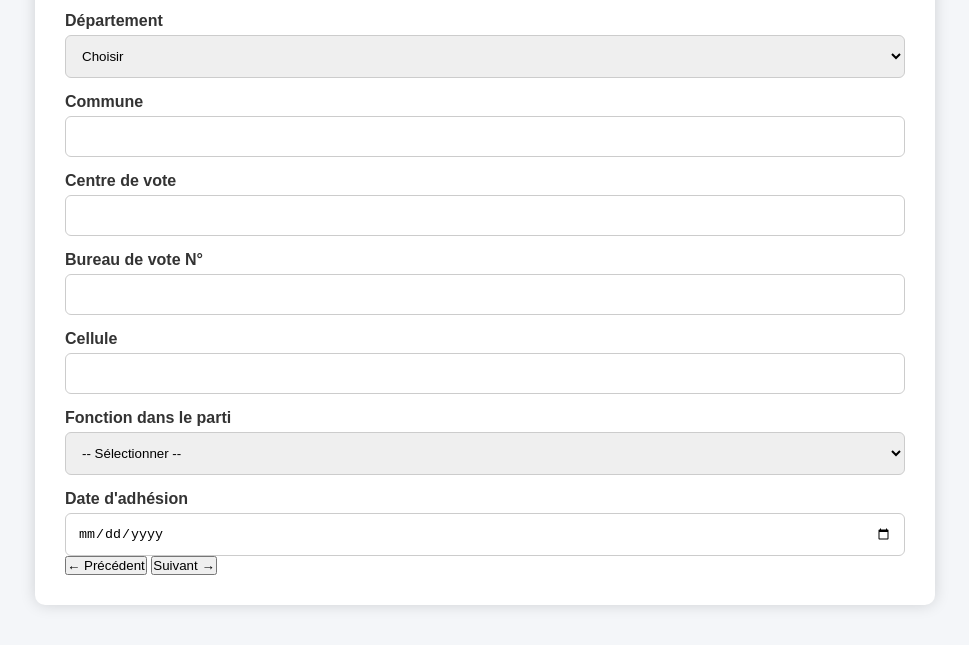
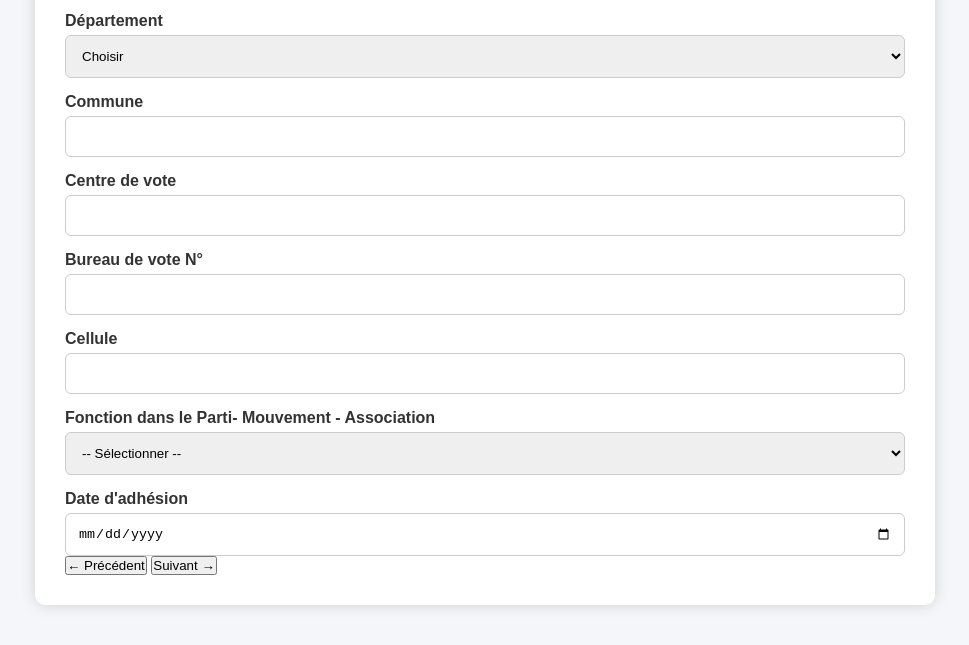
Before and after one commit to m1nsourgueye77-spec/FICHE-DE-RECENSEMENT-DEMO, a plain HTML site: page etape2.html in a window 1280 px wide. Shown: the part 185-830 px from the top of the page, without its empty margins (155-1124 px from the left). Drawn offline with Linux system fonts and the light colour scheme.

Commit message:
Update etape2.html

```diff
--- a/etape2.html
+++ b/etape2.html
@@ -94,7 +94,7 @@
         >
 
 
-<label>Fonction dans le parti</label>
+<label>Fonction dans le Parti- Mouvement - Association</label>
 
 <select
     name="fonction"
```
